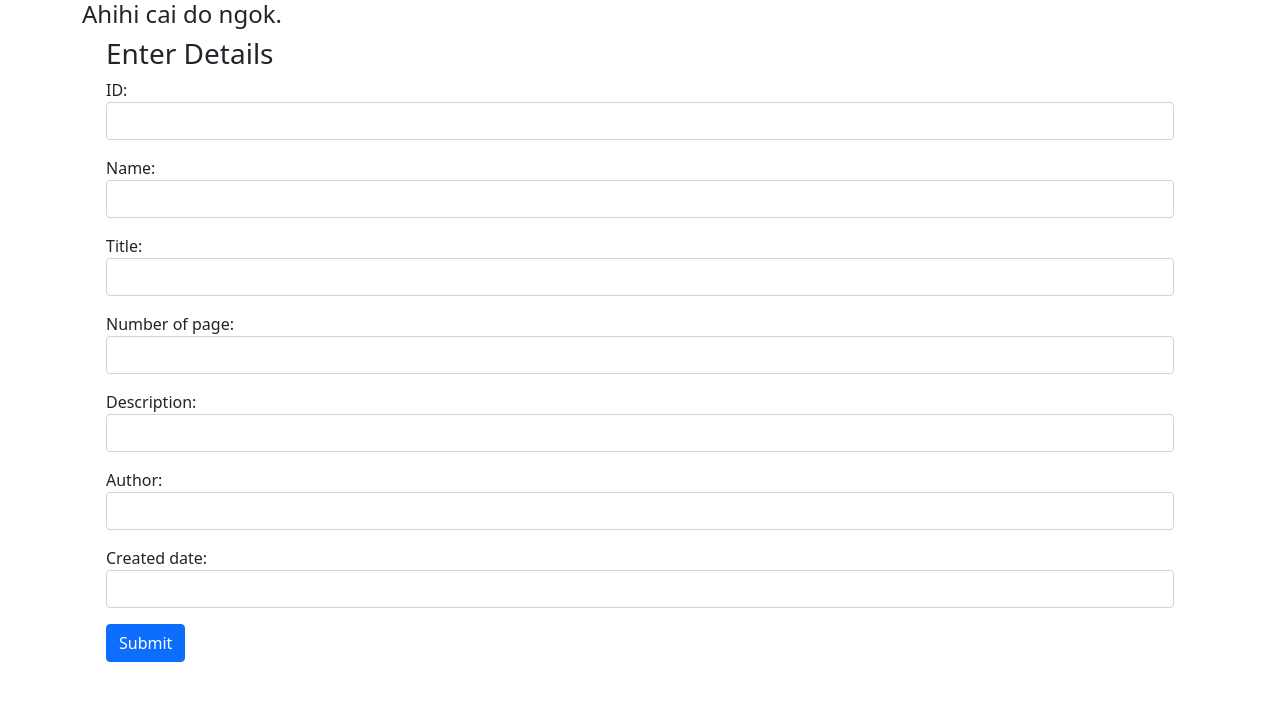
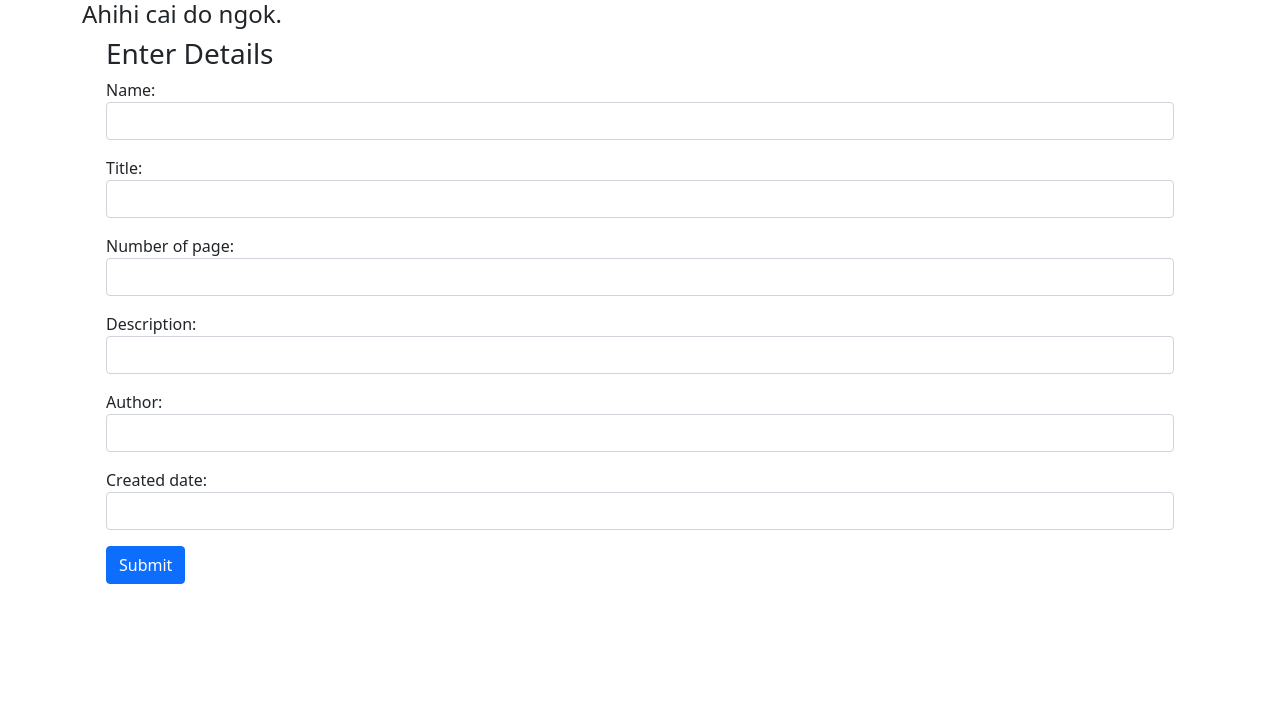
Before and after one commit to hieppro114/web, a Django app: page /addnew in a window 1280 px wide. Shown: the top 701 px of the page. Run offline with Django 4.2, Linux system fonts and the light colour scheme; some libraries are stand-ins or nearby versions.

Commit message:
Update index.html

```diff
--- a/devproject/myapp/templates/index.html
+++ b/devproject/myapp/templates/index.html
@@ -11,10 +11,6 @@
         <h3>Enter Details</h3>
         </div>
 
-        <div class="mb-3">
-            <label>ID:</label>
-            {{ form.id }}
-        </div>
         <div class="mb-3">
             <label>Name:</label>
             {{ form.name }}
```
